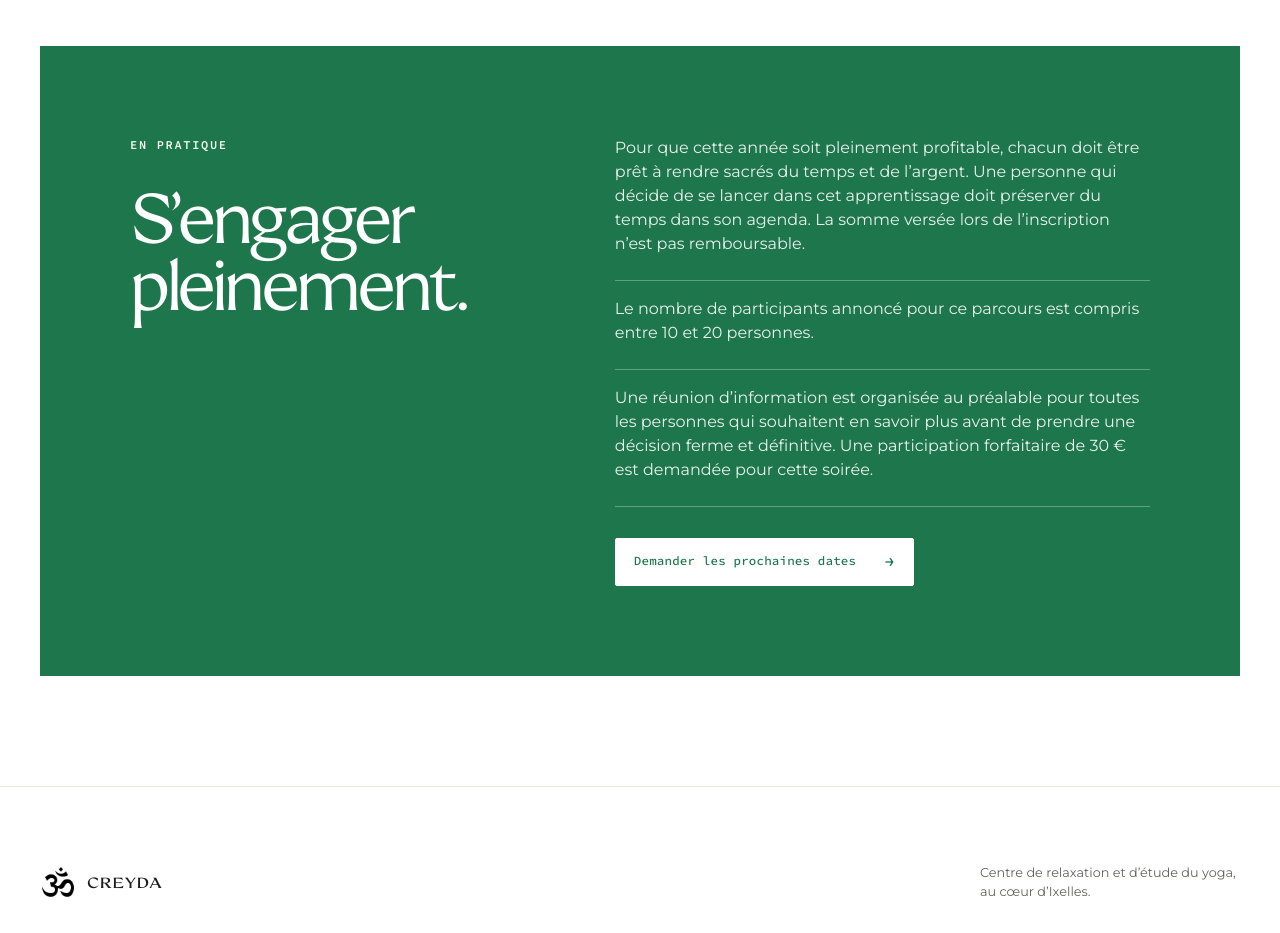
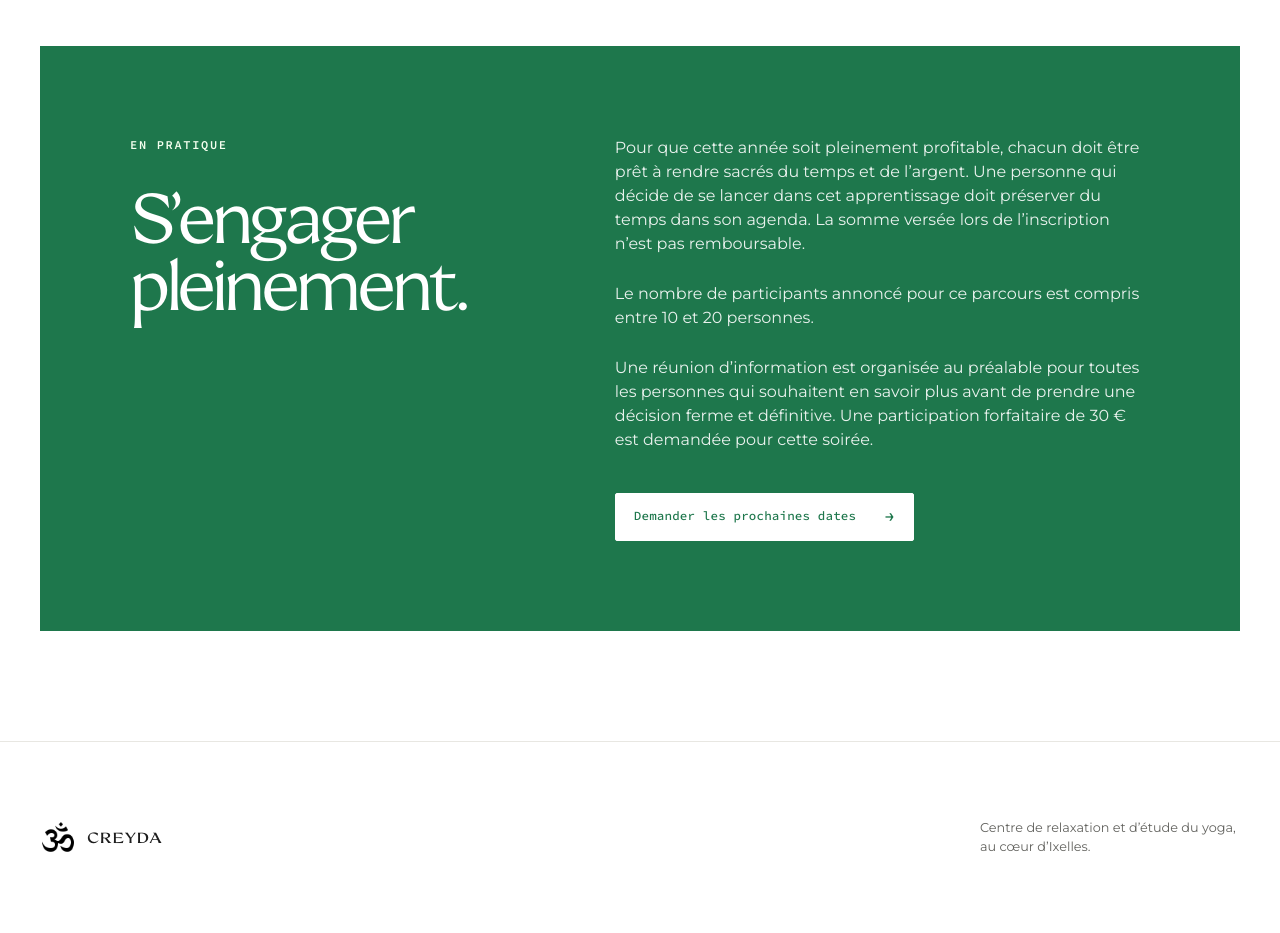
Before and after one commit to ilohest/creyda, a Nuxt app: page /methode-res in a window 1280 px wide. Shown: the part 9020-9953 px from the top of the page. Built offline with nearby package versions, Linux system fonts and the light colour scheme.

Commit message:
Remove RES practical separators

```diff
--- a/app/assets/css/main.css
+++ b/app/assets/css/main.css
@@ -292,7 +292,7 @@ h2 { font-size: clamp(3rem, 6.2vw, 6.8rem); }
 .res-philosophy li::before { content: "→"; position: absolute; left: 0; color: var(--green); }
 .res-practical { margin-bottom: 110px; padding: 90px; display: grid; grid-template-columns: .8fr 1.2fr; gap: 10vw; background: var(--green); color: var(--white); }
 .res-practical h2 { margin: 32px 0 0; font-size: clamp(3rem, 5.5vw, 6rem); }
-.res-practical__items p { padding: 0 0 24px; border-bottom: 1px solid rgba(255,255,255,.3); color: rgba(255,255,255,.9); }
+.res-practical__items p { margin: 0 0 26px; color: rgba(255,255,255,.9); }
 .res-practical .button-light { background: var(--white); border-color: var(--white); color: var(--green); }
 .pricing-page { position: relative; overflow: hidden; }
 .pricing-page .page-intro { position: relative; z-index: 1; }
```
